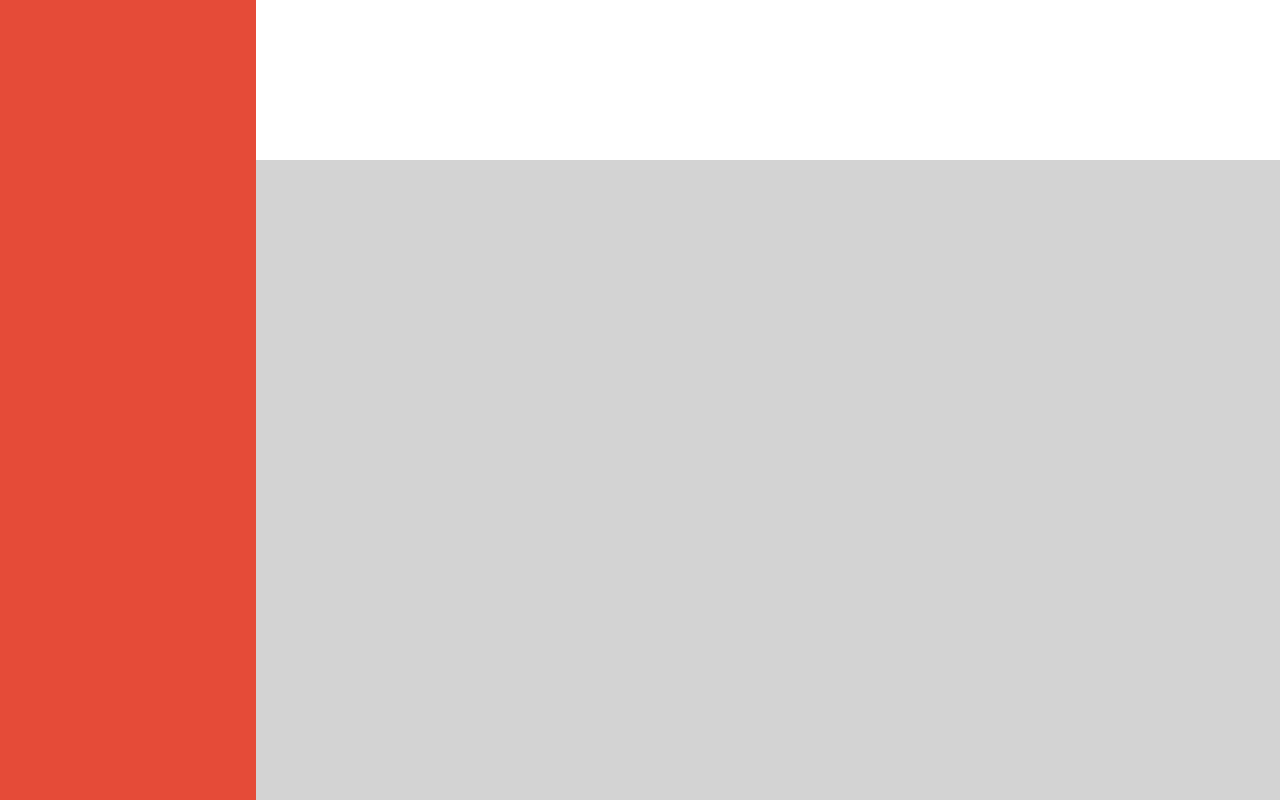
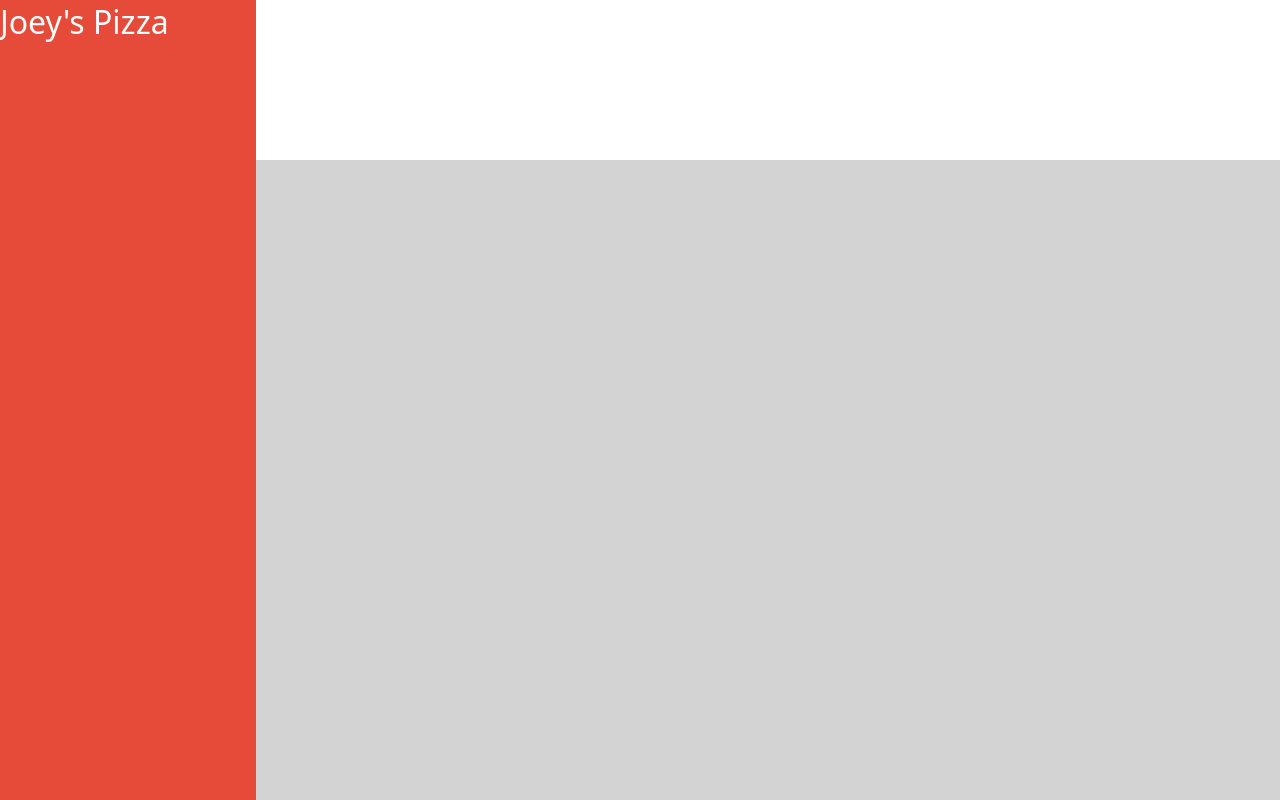
Before and after one commit to joeypizzas/odin-admin-dashboard, a plain HTML site: page index.html in a window 1280 px wide. Drawn offline with Linux system fonts and the light colour scheme.

Commit message:
added main sidebar grid

```diff
--- a/index.html
+++ b/index.html
@@ -8,7 +8,16 @@
 </head>
 <body>
     <div id="dashboard-container">
-        <div id="sidebar"></div>
+        <div id="sidebar" class="sidebar-font">
+            <div id="sidebar-grid">
+                <div id="title">
+                    <div></div>
+                    <div>Joey's Pizza</div>
+                </div>
+                <div id="primary-menu"></div>
+                <div id="secondary-menu"></div>
+            </div>
+        </div>
         <div id="header"></div>
         <div id="body"></div>
     </div>
--- a/style.css
+++ b/style.css
@@ -23,6 +23,34 @@ body {
     background-color: #E54B38;
 }
 
+.sidebar-font {
+    color: white;
+}
+
+#sidebar-grid {
+    display: grid;
+    height: 55%;
+    grid-template-rows: 1fr 3fr 1.5fr;
+    grid-template-areas:
+    "title"
+    "primary-menu"
+    "secondary-menu";
+    gap: 3rem;
+}
+
+#title {
+    grid-area: title;
+    font-size: 2rem;
+}
+
+#primary-menu {
+    grid-area: primary-menu;
+}
+
+#secondary-menu {
+    grid-area: secondary-menu;
+}
+
 #header {
     grid-area: header;
 }
```
